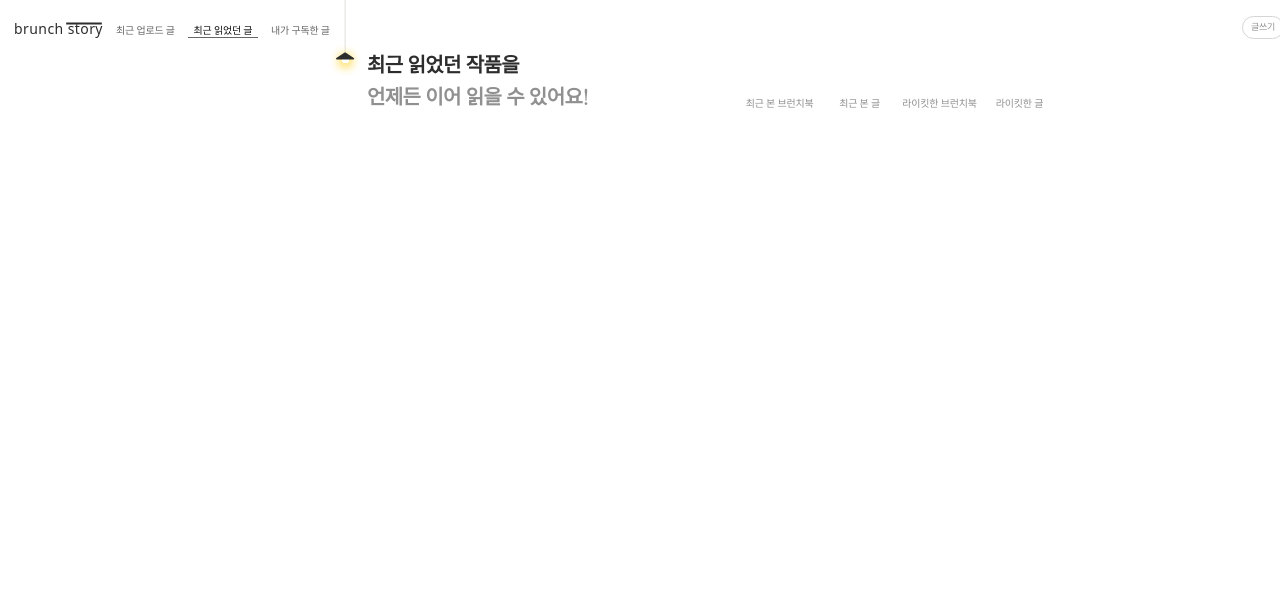
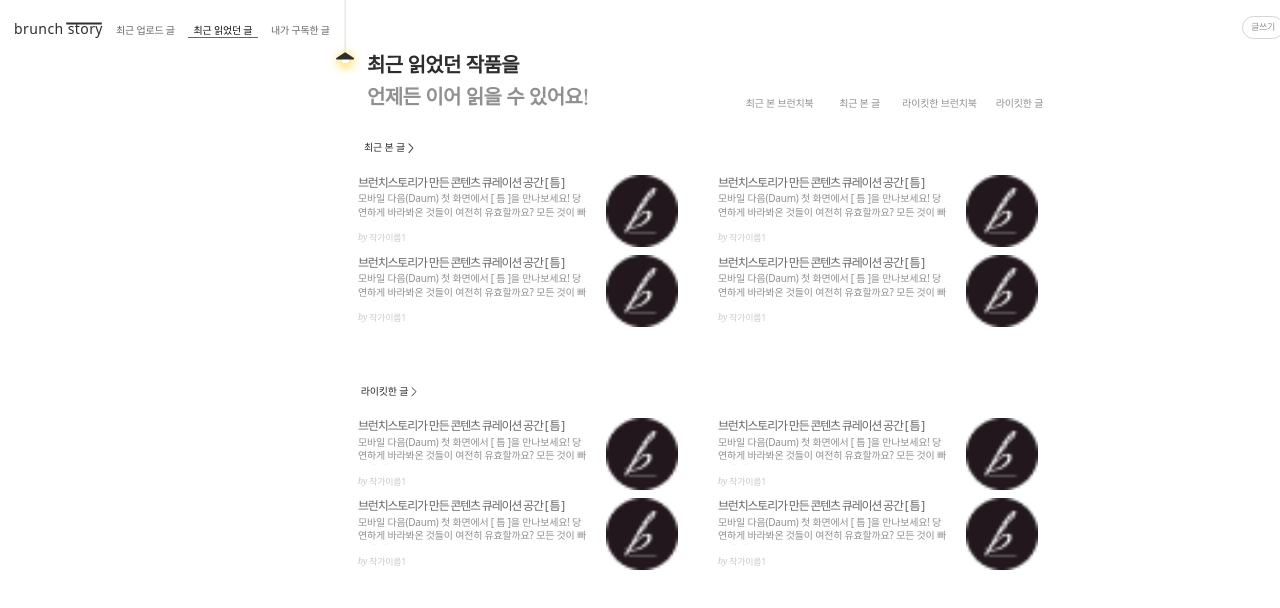
Before and after one commit to NOWSOPT-CDSP-WEB-1/-Brunch-Web-Client, a React (Vite) app: page /library in a window 1280 px wide. Shown: the top 608 px of the page. Built offline with nearby package versions, Linux system fonts and the light colour scheme; a web font is replaced by a local one; what emotion-reset would draw is missing.

Commit message:
feat: library page article component(#30)

```diff
--- a/src/components/libraryHeader1.tsx
+++ b/src/components/libraryHeader1.tsx
@@ -34,31 +34,32 @@
 
 const Header = styled.header`
   position: relative;
-  left: 0rem;
-  top: 0rem;
+  top: 0;
+  left: 0;
   display: flex;
+  align-items: center;
   justify-content: space-between;
-  align-items: center;
+  width: full;
   padding: 1.5rem 1.4rem;
-  width: full;
 `;
 
 const LeftContainer = styled.div`
   display: flex;
+  gap: 8px;
+  align-items: flex-end;
   justify-content: flex-end;
-  align-items: flex-end;
-  gap: 8px;
 `;
 
 const LogoContainer = styled.div`
   display: flex;
   flex-direction: column;
+
   color: ${({ theme }) => theme.color.gray11};
 `;
 const LogobarIcon = styled.img`
   position: relative;
+  top: 6px;
   left: 4.8rem;
-  top: 6px;
   width: 50%;
   height: 3px;
 `;
@@ -69,10 +70,11 @@
 
 const PageLinker = styled.button`
   display: flex;
+  align-items: center;
+  justify-content: center;
   width: 6.9rem;
   height: 1.4rem;
-  justify-content: center;
-  align-items: center;
+
   ${({ theme }) => theme.font.detail2};
   color: ${({ theme }) => theme.color.gray09};
   white-space: nowrap;
@@ -80,46 +82,49 @@
 
 const ClickedPageLinker = styled.button`
   display: flex;
+  flex-wrap: wrap;
+  align-items: center;
   width: 7rem;
   height: 1.4rem;
-  justify-content: center;
-  align-items: center;
-  align-content: center;
-  flex-wrap: wrap;
+  place-content: center center;
+
   ${({ theme }) => theme.font.detail2};
   color: ${({ theme }) => theme.color.gray12};
+  white-space: nowrap;
+
   border-bottom: 1px solid ${({ theme }) => theme.color.gray09};
-  white-space: nowrap;
 `;
 const RightContainer = styled.div`
   display: flex;
+  gap: 1rem;
   align-items: flex-end;
-  gap: 1rem;
 `;
 const WriteButton = styled.button`
   display: flex;
+  gap: 8px;
+  align-items: center;
+  justify-content: center;
   height: 2.3rem;
   padding: 8px;
-  justify-content: center;
-  align-items: center;
-  gap: 8px;
+
+  border: 1px solid ${({ theme }) => theme.color.gray04};
   border-radius: 3rem;
-  border: 1px solid ${({ theme }) => theme.color.gray04};
 `;
 const WriteContent = styled.p`
   ${({ theme }) => theme.font.detail4_3};
   color: ${({ theme }) => theme.color.gray08};
 `;
 const ProfileImg = styled.img`
+  flex-shrink: 0;
   width: 2.4rem;
   height: 2.4rem;
-  flex-shrink: 0;
+
+  cursor: pointer;
   border-radius: 3rem;
-  cursor: pointer;
 `;
 
 const IconWrapper = styled.button`
+  flex-shrink: 0;
   width: 2.4rem;
   height: 2.4rem;
-  flex-shrink: 0;
 `;
--- /dev/null
+++ b/src/components/libraryPage/Article.tsx
@@ -0,0 +1,97 @@
+import styled from '@emotion/styled';
+
+import EachAritleComponent from './eachArticle';
+
+//여기서 api 받아오고 props로 받은 liked나 recent구분하기
+
+//받은 글들 배열 저장
+const recentPostings = [
+  {
+    title: '브런치스토리가 만든 콘텐츠 큐레이션 공간  [ 틈 ]',
+    content:
+      '모바일 다음(Daum) 첫 화면에서 [ 틈 ]을 만나보세요! 당연하게 바라봐온 것들이 여전히 유효할까요? 모든 것이 빠르게 변',
+    authorName: '작가이름1',
+    imageUrl: 'brunch_logo_b.png',
+  },
+  {
+    title: '브런치스토리가 만든 콘텐츠 큐레이션 공간  [ 틈 ]',
+    content:
+      '모바일 다음(Daum) 첫 화면에서 [ 틈 ]을 만나보세요! 당연하게 바라봐온 것들이 여전히 유효할까요? 모든 것이 빠르게 변',
+    authorName: '작가이름1',
+    imageUrl: 'brunch_logo_b.png',
+  },
+  {
+    title: '브런치스토리가 만든 콘텐츠 큐레이션 공간  [ 틈 ]',
+    content:
+      '모바일 다음(Daum) 첫 화면에서 [ 틈 ]을 만나보세요! 당연하게 바라봐온 것들이 여전히 유효할까요? 모든 것이 빠르게 변',
+    authorName: '작가이름1',
+    imageUrl: 'brunch_logo_b.png',
+  },
+  {
+    title: '브런치스토리가 만든 콘텐츠 큐레이션 공간  [ 틈 ]',
+    content:
+      '모바일 다음(Daum) 첫 화면에서 [ 틈 ]을 만나보세요! 당연하게 바라봐온 것들이 여전히 유효할까요? 모든 것이 빠르게 변',
+    authorName: '작가이름1',
+    imageUrl: 'brunch_logo_b.png',
+  },
+];
+
+type Sort = {
+  sort: string;
+};
+
+export default function Article(sort: Sort) {
+  //sort는 recent or like
+  let sortText;
+
+  if (sort.sort == 'recent') {
+    sortText = '최근 본 글';
+  } else {
+    sortText = '라이킷한 글';
+  }
+
+  return (
+    <Container>
+      <ArticleIndexWrapper>
+        <ArticleIndex>{sortText}</ArticleIndex>
+        <img src="icn_next_small.svg" alt="nextSmall" />
+      </ArticleIndexWrapper>
+
+      <ArticleContainer>
+        {recentPostings.map((eachpost, index) => (
+          <EachAritleComponent
+            key={index + 1}
+            title={`${eachpost.title}`}
+            content={`${eachpost.content}`}
+            authorName={`${eachpost.authorName}`}
+            imageUrl={`${eachpost.imageUrl}`}
+          />
+        ))}
+      </ArticleContainer>
+    </Container>
+  );
+}
+const Container = styled.div`
+  display: flex;
+  flex-direction: column;
+  gap: 2rem;
+  align-items: center;
+  padding-top: 3rem;
+  padding-bottom: 3rem;
+  padding-left: 3rem;
+`;
+const ArticleIndexWrapper = styled.div`
+  display: flex;
+  padding-right: 61.5rem;
+`;
+const ArticleIndex = styled.p`
+  ${({ theme }) => theme.font.detail2};
+  color: ${({ theme }) => theme.color.gray11};
+`;
+
+const ArticleContainer = styled.div`
+  display: grid;
+  grid-gap: 1rem 4rem;
+  grid-template-columns: 1fr 1fr;
+  max-width: 70rem;
+`;
--- /dev/null
+++ b/src/components/libraryPage/eachArticle.tsx
@@ -0,0 +1,69 @@
+import styled from '@emotion/styled';
+
+type Article_type = {
+  title: string;
+  content: string;
+  authorName: string;
+  imageUrl: string;
+};
+
+export default function EachAritleComponent(article: Article_type) {
+  return (
+    <Container>
+      <PostContainer>
+        <Title>{article.title}</Title>
+        <Content>{article.content}</Content>
+        <AuthorWrapper>
+          <ByText>by</ByText>
+          <AuthorName>{article.authorName}</AuthorName>
+        </AuthorWrapper>
+      </PostContainer>
+      <PostImage src={`${article.imageUrl}`} alt={`${article.title}`} />
+    </Container>
+  );
+}
+
+const Container = styled.div`
+  display: flex;
+  justify-content: space-between;
+  width: 32rem;
+  height: 7rem;
+`;
+const PostContainer = styled.div`
+  display: flex;
+  flex-direction: column;
+  gap: 1px;
+  width: 23rem;
+  height: 7rem;
+`;
+const Title = styled.p`
+  ${({ theme }) => theme.font.body5_10};
+  color: ${({ theme }) => theme.color.gray09};
+`;
+const Content = styled.p`
+  flex-wrap: wrap;
+  height: 3rem;
+  overflow: hidden;
+
+  color: ${({ theme }) => theme.color.gray08};
+  ${({ theme }) => theme.font.detail2};
+  white-space: pre-wrap;
+`;
+//white-space는 공백이나 엔터있을 때 줄바꿈하도록
+//flex-wrap은 줄넘어갔을때 띄워쓰기에 따라 밑으로 넘어옴
+const AuthorWrapper = styled.div`
+  display: flex;
+  gap: 2px;
+  margin-top: 1rem;
+`;
+const ByText = styled.p`
+  ${({ theme }) => theme.font.caption2};
+  color: ${({ theme }) => theme.color.gray05};
+`;
+const AuthorName = styled.p`
+  ${({ theme }) => theme.font.detail4_3};
+  color: ${({ theme }) => theme.color.gray05};
+`;
+const PostImage = styled.img`
+  height: 7.2rem;
+`;
--- a/src/components/libraryPage/libraryHeader2.tsx
+++ b/src/components/libraryPage/libraryHeader2.tsx
@@ -24,31 +24,31 @@
 }
 const LightImg = styled.img`
   position: absolute;
-  top: 0rem;
+  top: 0;
   left: 33rem;
   display: flex;
+  flex-direction: column;
+  flex-shrink: 0;
+  align-items: center;
+  justify-content: center;
   width: 3.1rem;
   height: 12rem;
-  flex-direction: column;
-  justify-content: center;
-  align-items: center;
-  flex-shrink: 0;
 `;
 const Container = styled.div`
   position: relative;
-  top: 0rem;
+  top: 0;
   left: 3rem;
   display: inline-flex;
+  gap: 15rem;
+  align-items: flex-end;
   justify-content: center;
-  align-items: flex-end;
   width: 100%;
-  gap: 15rem;
 `;
 const IntroFrame = styled.div`
   display: flex;
   flex-direction: column;
+  gap: 7px;
   align-items: flex-start;
-  gap: 7px;
 `;
 const Intro1 = styled.p`
   ${({ theme }) => theme.font.head4}
@@ -64,12 +64,13 @@
 `;
 const EachNavButton = styled.a`
   display: flex;
+  flex-shrink: 0;
+  align-items: center;
+  justify-content: center;
   width: 8rem;
   height: 1.5rem;
-  padding: 0rem 1.9rem 0rem 2rem;
-  justify-content: center;
-  align-items: center;
-  flex-shrink: 0;
+  padding: 0 1.9rem 0 2rem;
+
   ${({ theme }) => theme.font.detail2};
   color: ${({ theme }) => theme.color.gray08};
   white-space: nowrap;
--- a/src/components/libraryPage/likedArticle.tsx
+++ /dev/null
@@ -1,3 +0,0 @@
-export default function LikedArticle() {
-  return <></>;
-}
--- a/src/components/libraryPage/recentArticle.tsx
+++ /dev/null
@@ -1,3 +0,0 @@
-export default function RecentArticle() {
-  return <></>;
-}
--- a/src/pages/library/page.tsx
+++ b/src/pages/library/page.tsx
@@ -1,8 +1,8 @@
+import Article from '@components/libraryPage/Article';
 import LibraryHeader2 from '@components/libraryPage/libraryHeader2';
-import LikedArticle from '@components/libraryPage/likedArticle';
 import LikedBook from '@components/libraryPage/likedBook';
-import RecentArticle from '@components/libraryPage/recentArticle';
 import RecentBook from '@components/libraryPage/recentBook';
+import styled from '@emotion/styled';
 import LibraryHeader1 from 'src/components/libraryHeader1';
 
 export default function LibraryPage() {
@@ -10,18 +10,26 @@
     <>
       <LibraryHeader1 />
       <LibraryHeader2 />
+      <Main>
         <div id="recentBook">
           <RecentBook />
         </div>
         <div id="recentArticle">
-        <RecentArticle />
+          <Article sort={'recent'} />
         </div>
         <div id="likedBook">
           <LikedBook />
         </div>
         <div id="likedArticle">
-        <LikedArticle />
+          <Article sort={'liked'} />
         </div>
+      </Main>
     </>
   );
 }
+const Main = styled.div`
+  display: flex;
+  flex-direction: column;
+  align-items: center;
+  justify-content: center;
+`;
```
Also changed, not shown: public/icn_next_small.svg (added). Lines whose indentation alone changed are shown as unchanged.
